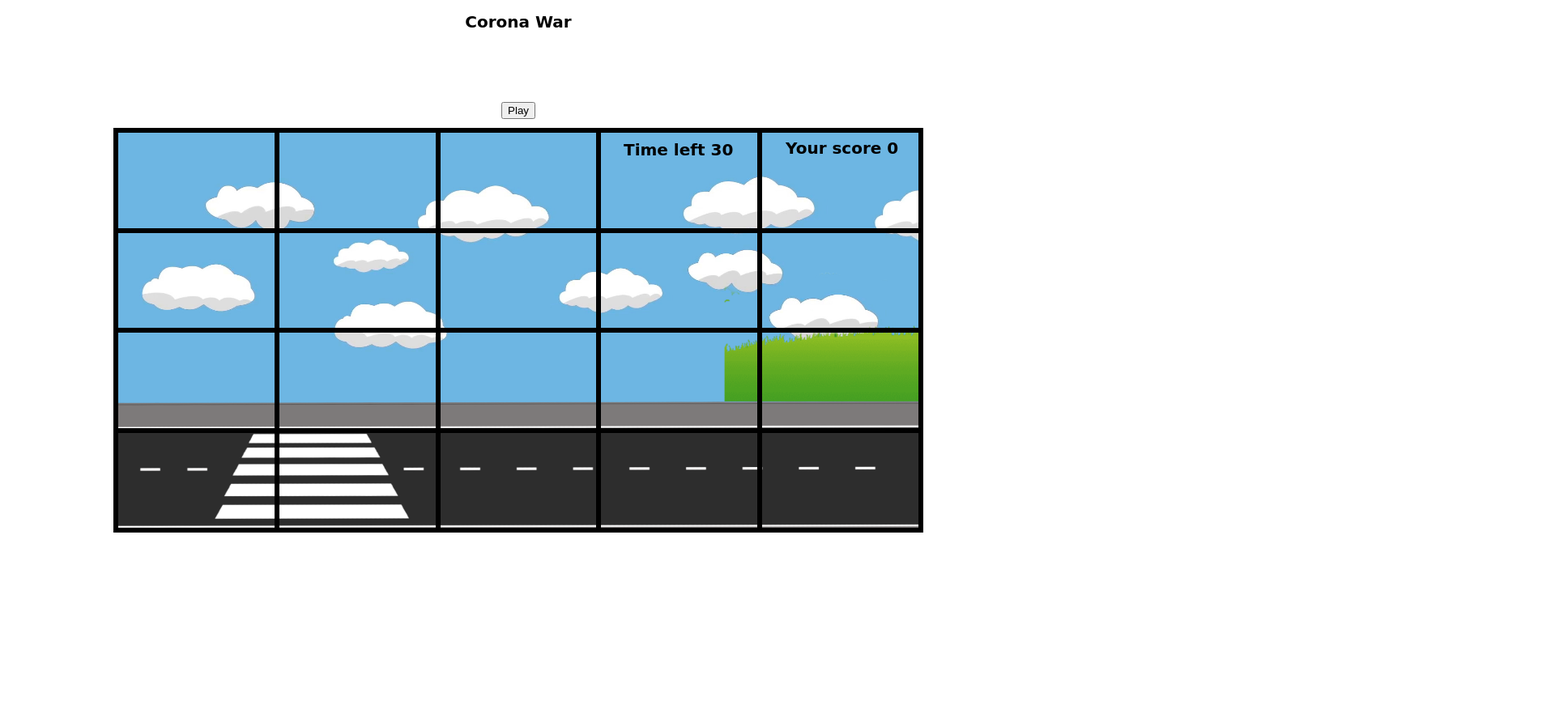
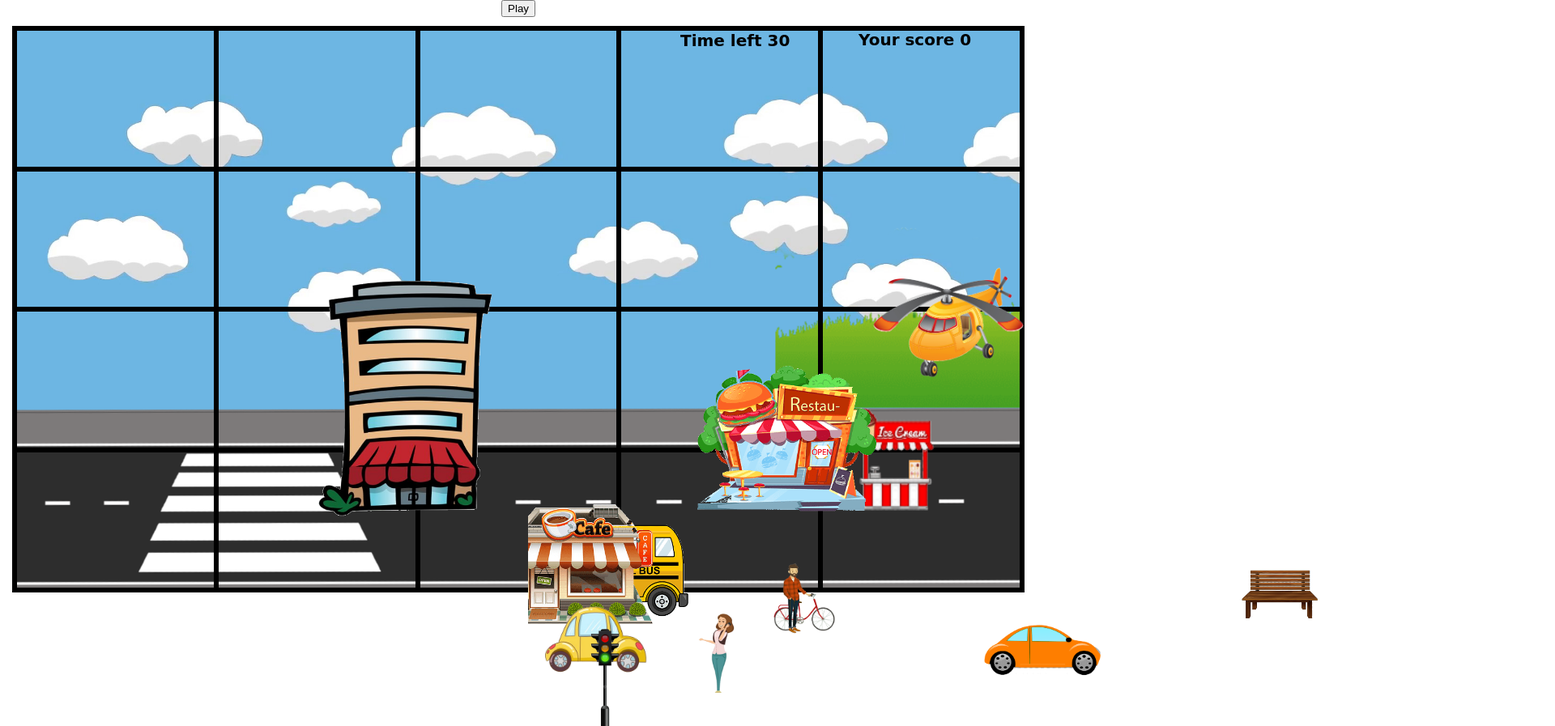
Before and after one commit to strandlie/Spillprosjekt, a plain HTML site: page index.html in a window 1280 px wide. Shown: the top 897 px of the page at 81% size, 1920 px wide, since content can reach past the window. Before the commit the page ends 817 px from the top, so only its background shows below. Drawn offline with Linux system fonts and the light colour scheme.

Commit message:
endret grid størrelse

```diff
--- a/index.css
+++ b/index.css
@@ -20,15 +20,15 @@ html {
     font-size: 2rem;
     line-height:1;
     position: relative;
-    top: 120px;
-    left: 970px;
+    top: -710px;
+    left: 1060px;
   }
   #time-left {
     font-size: 2rem;
     line-height:1;
     position: relative;
-    top: 85px;
-    left: 770px;
+    top: -745px;
+    left: 840px;
   }
   #headline {
     text-align: center;
@@ -71,9 +71,9 @@ html {
 
   .game {
     background: url("img/spillbakgrunn.png") no-repeat;
-    background-size: 1000px 500px;
-    width:1000px;
-    height:500px;
+    background-size: 1250px 700px;
+    width:1250px;
+    height:700px;
     display:flex;
     flex-wrap:wrap;
     margin:0 auto;
--- a/index.html
+++ b/index.html
@@ -7,12 +7,9 @@
 </head>
 <body>
 <link rel="stylesheet" href="index.css">
-    <h2 id="headline">Corona War</h2>
-    <h2 id="score">Your score <span class="score">0</span></h2>
-    <h2 id="time-left">Time left <span class="time-left">30</span></h2>
  <div class="button"><button onClick="startGame()" id="start">Play</button></div>
 <br>
-
+<div>
   <div width="100%" class="game">
     <div class="place place1">
       <div class="corona"></div>
@@ -74,8 +71,12 @@
       <div class="place place20">
         <div class="corona"></div>
       </div>
+    </div>
 
-    <!--<div style="">
+      <h2 id="score">Your score <span class="score">0</span></h2>
+      <h2 id="time-left">Time left <span class="time-left">30</span></h2>
+
+    <div>
     <img src="img/icecream.png" alt="" id="icecream" media="(max-width: 80%)">
     <img src="img/helicopter.png" alt="" id="helicopter">
     <img src="img/bus.png" alt="" id="bus">
@@ -90,8 +91,7 @@
     <img src="img/trafficlight.png" alt="" id="trafficlight">
     <img src="img/orangecar.png" alt="" id="orangecar">
     <img src="img/bike.png" alt="" id="scooter">
-  </div>-->
-</div>
+  </div>
 
 
 
```
